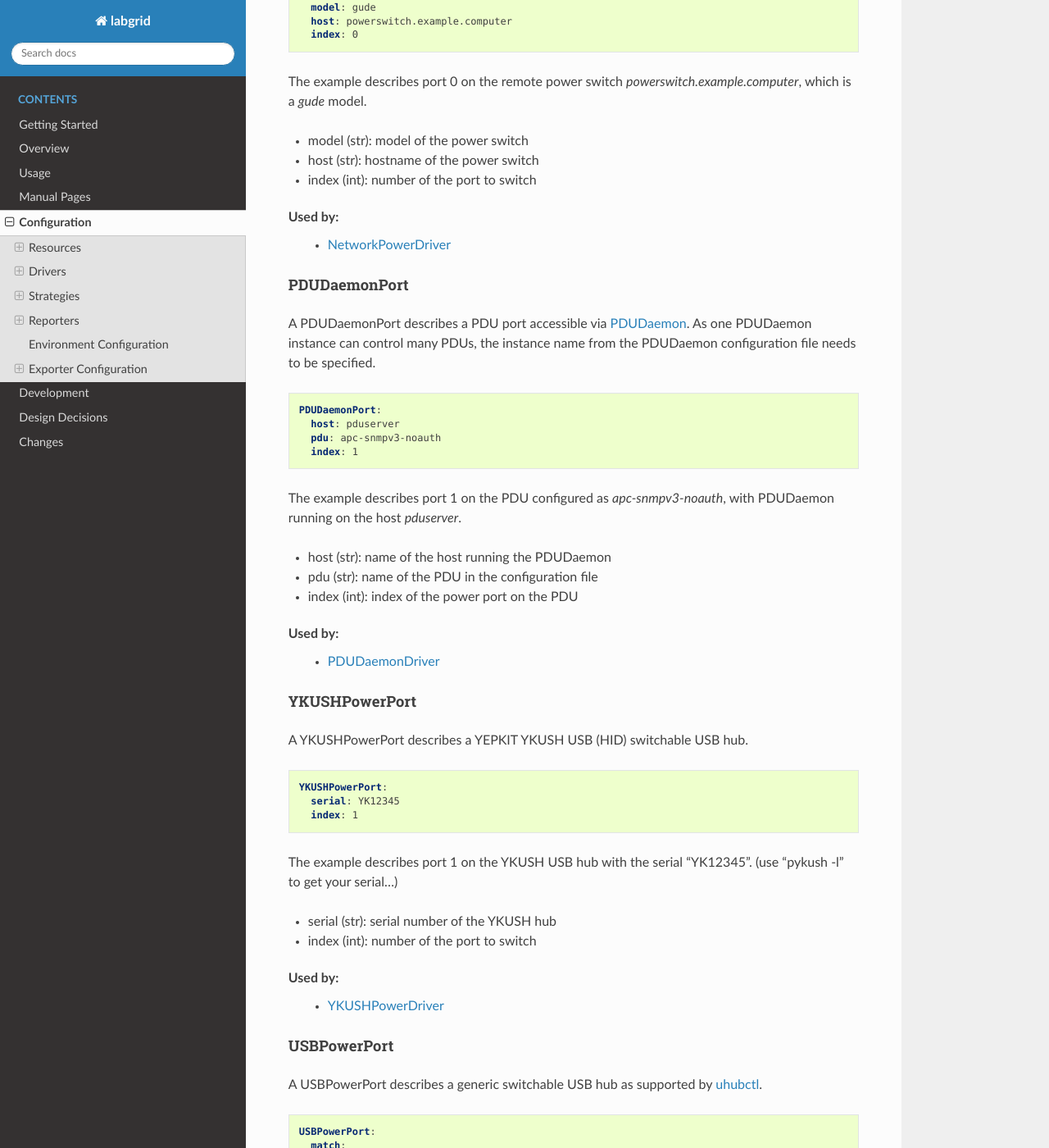
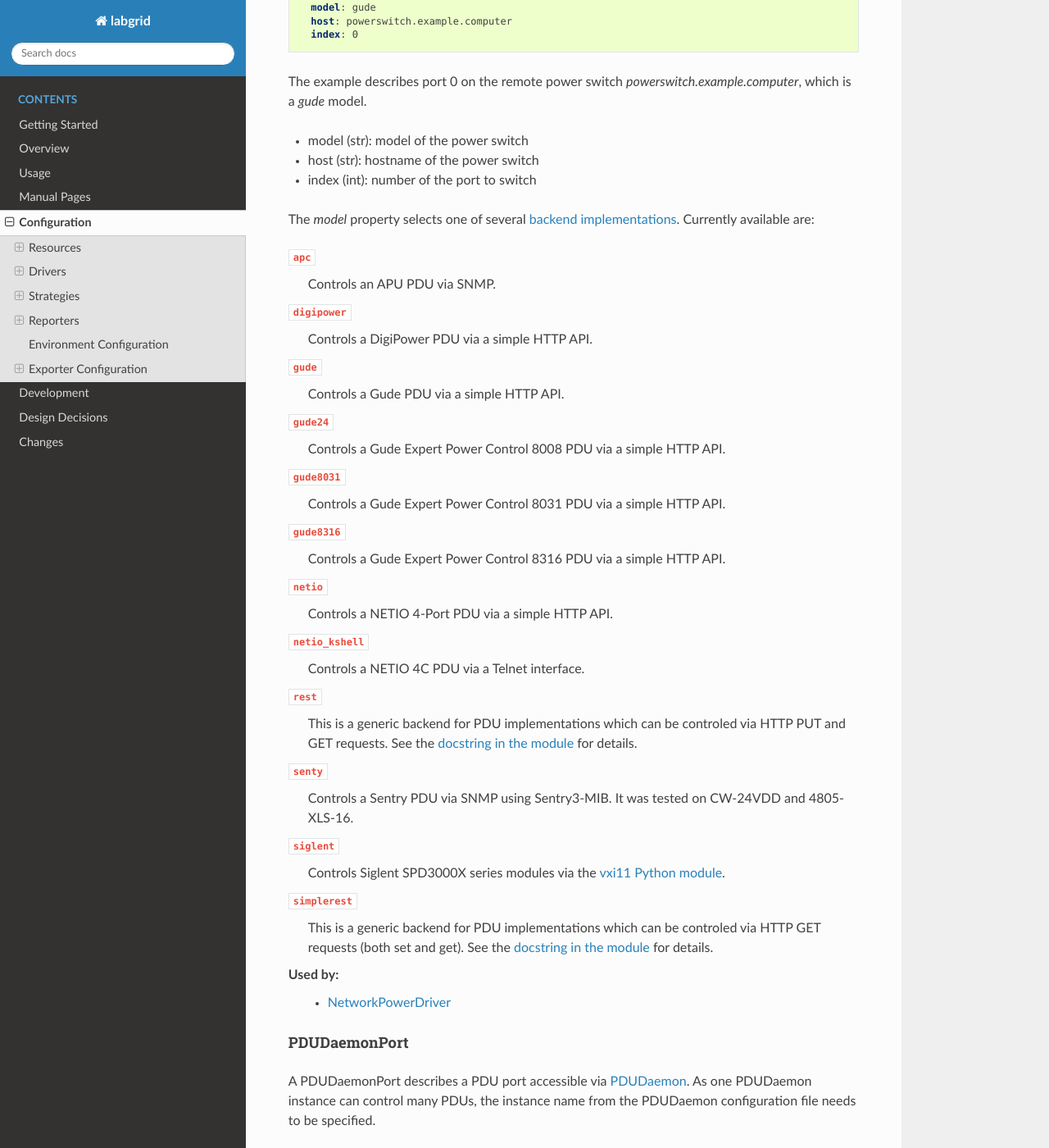
Before and after one commit to labgrid-project/labgrid, a Sphinx documentation site: the page built from doc/configuration.rst, in a window 1280 px wide and 1400 px high, scrolled down 2509 px. Shown: the whole window at 82% size. Built offline with Sphinx 7.4.7 and the Read the Docs theme 2.0.0, drawn with Linux system fonts in a browser that asks for light colours; pages that are not in the unit, such as notebooks, are missing from menus.

Commit message:
doc/configuration: add list of available power driver backends
Signed-off-by: Jan Luebbe <jlu@pengutronix.de>

```diff
--- a/doc/configuration.rst
+++ b/doc/configuration.rst
@@ -107,6 +107,56 @@ The example describes port 0 on the remote power switch
 - model (str): model of the power switch
 - host (str): hostname of the power switch
 - index (int): number of the port to switch
+
+The `model` property selects one of several `backend implementations
+<https://github.com/labgrid-project/labgrid/tree/master/labgrid/driver/power>`_.
+Currently available are:
+
+``apc``
+  Controls an APU PDU via SNMP.
+
+``digipower``
+  Controls a DigiPower PDU via a simple HTTP API.
+
+``gude``
+  Controls a Gude PDU via a simple HTTP API.
+
+``gude24``
+  Controls a Gude Expert Power Control 8008 PDU via a simple HTTP API.
+
+``gude8031``
+  Controls a Gude Expert Power Control 8031 PDU via a simple HTTP API.
+
+``gude8316``
+  Controls a Gude Expert Power Control 8316 PDU via a simple HTTP API.
+
+``netio``
+  Controls a NETIO 4-Port PDU via a simple HTTP API.
+
+``netio_kshell``
+  Controls a NETIO 4C PDU via a Telnet interface.
+
+``rest``
+  This is a generic backend for PDU implementations which can be controled via
+  HTTP PUT and GET requests.
+  See the `docstring in the module
+  <https://github.com/labgrid-project/labgrid/blob/master/labgrid/driver/power/rest.py>`__
+  for details.
+
+``senty``
+  Controls a Sentry PDU via SNMP using Sentry3-MIB.
+  It was tested on CW-24VDD and 4805-XLS-16.
+
+``siglent``
+  Controls Siglent SPD3000X series modules via the `vxi11 Python module
+  <https://pypi.org/project/python-vxi11/>`_.
+
+``simplerest``
+  This is a generic backend for PDU implementations which can be controled via
+  HTTP GET requests (both set and get).
+  See the `docstring in the module
+  <https://github.com/labgrid-project/labgrid/blob/master/labgrid/driver/power/simplerest.py>`__
+  for details.
 
 Used by:
   - `NetworkPowerDriver`_
```
